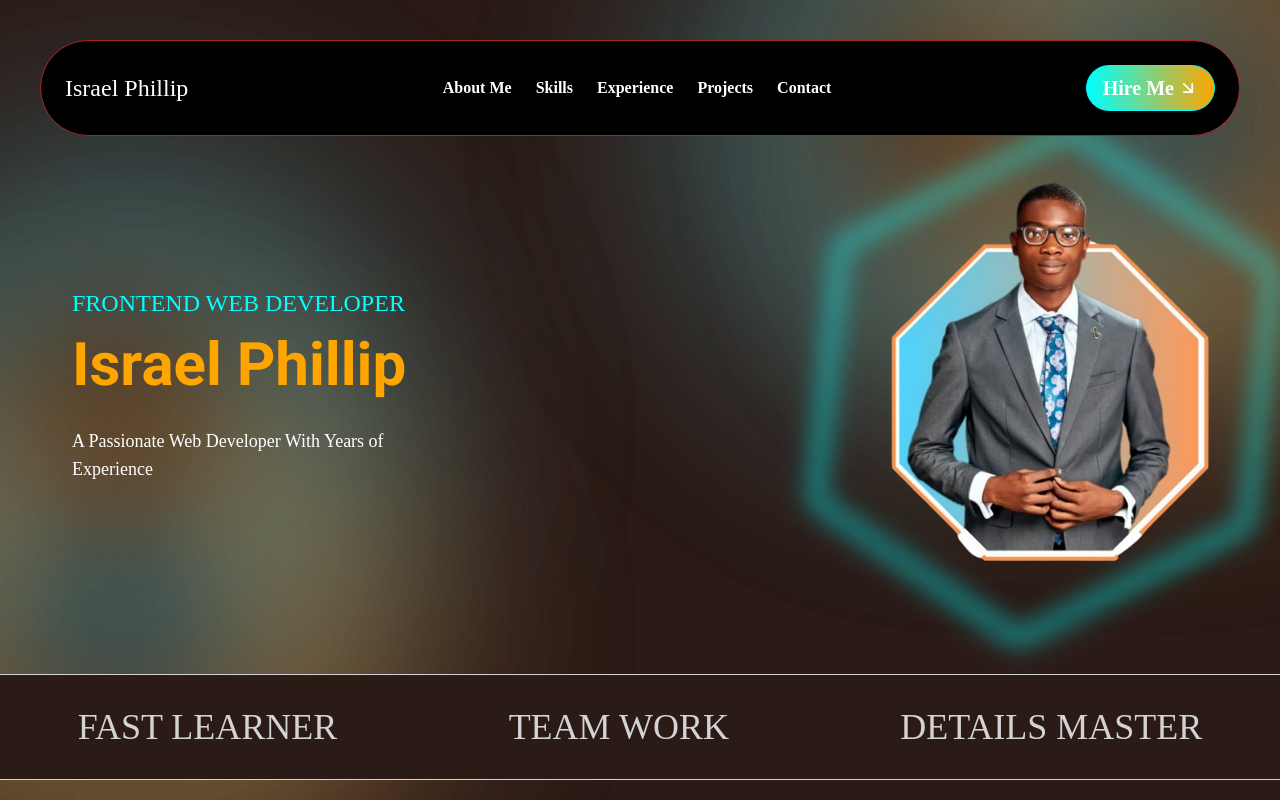
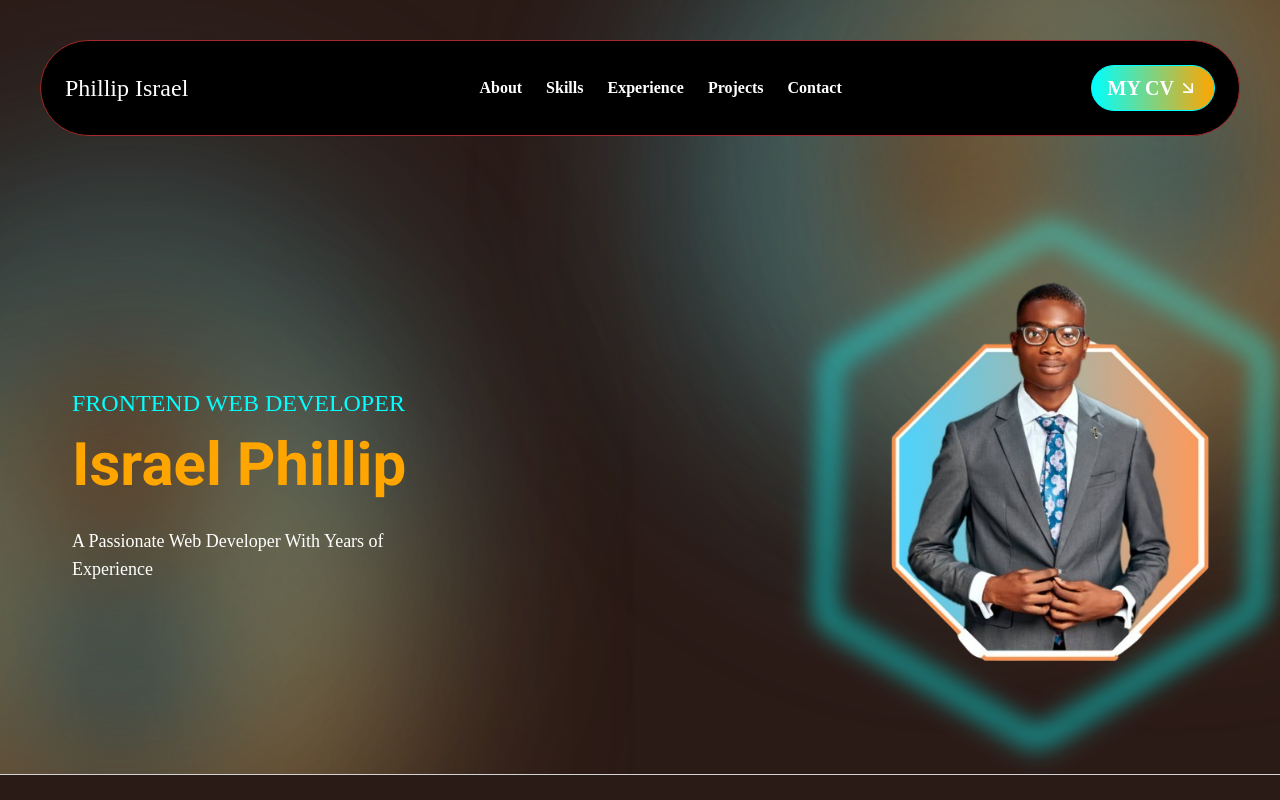
Before and after one commit to IsraelPhillip/1st-Original-Portfolio, a React (Vite) app: page / in a window 1280 px wide. Shown: the top 800 px of the page. Built offline with nearby package versions, Linux system fonts and the light colour scheme.

Commit message:
Improve mobile responsiveness and layout fixes

```diff
--- a/src/App.jsx
+++ b/src/App.jsx
@@ -16,7 +16,7 @@ import FooterMain from './components/FooterSection/FooterMain'
 function App() {
 
   return (
-    <main className='font-body'>
+    <main className='font-body pt-[100px]'>
     <NavbarMain/>
     <HeroMain/>
     <HeroGradient/>
@@ -28,7 +28,6 @@ function App() {
     <ProjectMain/>
     <ContactMeMain/>
     <FooterMain/>
-    <HelpSection/>
   </main>
   )
 }
--- a/src/components/ContactMeSection/ContactSocial.jsx
+++ b/src/components/ContactMeSection/ContactSocial.jsx
@@ -6,9 +6,9 @@ import { FaInstagram } from "react-icons/fa";
 const ContactSocial = () => {
   return (
     <div className='flex gap-4'>
-      <SingleContactSocial Link='#' Icon={FiGithub} />
+      <SingleContactSocial Link='https://github.com/IsraelPhillip' Icon={FiGithub} />
       <SingleContactSocial Link='#' Icon={FaLinkedinIn} />
-      <SingleContactSocial Link='#' Icon={FaInstagram} />
+      <SingleContactSocial Link='https://www.instagram.com/israelphill' Icon={FaInstagram} />
 
     </div>
   )
--- a/src/components/HeroSection/HeroMain.jsx
+++ b/src/components/HeroSection/HeroMain.jsx
@@ -8,7 +8,7 @@ const HeroMain = () => {
   return (
     <div className="pt-40 pb-16 relative">
       <HeroGradient />
-      <div className="flex md:flex-row sm:flex-col max-w-[1200px] mx-auto justify-between items-center px-4">
+      <div className="flex flex-col md:flex-row max-w-[1200px] mx-auto justify-between items-center px-4 gap-10">
         <HeroText />
         <HeroPic />
       </div>
--- a/src/components/HeroSection/HeroPic.jsx
+++ b/src/components/HeroSection/HeroPic.jsx
@@ -11,7 +11,8 @@ const HeroPic = () => {
     whileInView='show'
     viewport={{once: false, amount: 0}}
     className="h-full flex items-center justify-center relative">
-      <img src="/mycyanphoto.png" alt="Phillip Israel" className="max-h-[450px] w-auto" />
+      <img src="/mycyanphoto.png" alt="Phillip Israel" className="max-h-[450px] w-full max-w-[300px] sm:max-w-[400px] md:max-w-[450px] object-contain" />
+
       <div className="absolute -z-10 flex items-center justify-center animate-pulse">
         <PiHexagonThin className="min-h-[600px] md:h-[90%] sm:h-[120%] w-auto text-cyan blur-md animate-[spin_20s_linear_infinite]" />
       </div>
--- a/src/components/HeroSection/SubHeroSection.jsx
+++ b/src/components/HeroSection/SubHeroSection.jsx
@@ -1,9 +1,9 @@
 import React from 'react'
 
 const SubHeroSection = () => {
-  return <div className='w-full border-y border-lightGrey text-lightGrey flex justify-around uppercase xl:text-4xl md:text-2xl sm:text-4xl py-8 items-center gap-4 bg-darkBrown '>
-      <p className='md:block sm:hidden'>Fast Learner</p>
-      <p className='md:block sm:hidden'>Team Work</p>
+  return <div className='w-full border-y border-lightGrey text-lightGrey flex flex-wrap justify-around uppercase text-center xl:text-2xl md:text-2xl sm:text-4xl py-8 items-center gap-4 bg-darkBrown '>
+      <p className='md:block hidden'>Fast Learner</p>
+      <p className='md:block hidden'>Team Work</p>
       <p>Details Master</p>
 
     </div>
--- a/src/components/Navbar/NavbarBtn.jsx
+++ b/src/components/Navbar/NavbarBtn.jsx
@@ -3,12 +3,18 @@ import { FiArrowDownRight } from "react-icons/fi";
 
 const NavbarBtn = () => {
   return (
-    <button className="px-4 py-2 rounded-full text-xl font-bold text-white border-cyan border flex items-center gap-1 bg-gradient-to-r from-cyan to-orange hover:border-orange hover:shadow-cyanShadow hover:scale-110 transition-all duration-500">
-      Hire Me
+
+    <a href="">
+    <button className="px-4 py-2 rounded-full text-xl font-bold text-white cursor-pointer border-cyan border flex items-center gap-1 bg-gradient-to-r from-cyan to-orange hover:border-orange hover:shadow-cyanShadow hover:scale-110 transition-all duration-500">
+      MY CV
       <div className="hidden sm:block">
         <FiArrowDownRight />
       </div>
     </button>
+    </a>
+
+
+
   );
 };
 
--- a/src/components/Navbar/NavbarLinks.jsx
+++ b/src/components/Navbar/NavbarLinks.jsx
@@ -1,7 +1,7 @@
 import React from 'react';
 import {Link} from 'react-scroll'
 const links = [
-  { link: 'About Me', section: 'about' },
+  { link: 'About', section: 'about' },
   { link: 'Skills', section: 'skills' },
   { link: 'Experience', section: 'experience' },
   { link: 'Projects', section: 'projects' },
@@ -11,10 +11,10 @@ const links = [
 const NavbarLinks = ({ isMobile = false }) => {
   return (
     <ul
-      className={`flex ${
+      className={`w-full max-w-xs mx-auto flex ${
         isMobile
           ? 'flex-col items-center bg-cyan/30 backdrop-blur-lg py-4 rounded-xl'
-          : 'flex-row'
+          : 'flex-row w-full '
       } gap-6 text-white font-bold text-md text-center`}
     >
       {links.map((link, index) => (
--- a/src/components/Navbar/NavbarLogo.jsx
+++ b/src/components/Navbar/NavbarLogo.jsx
@@ -3,7 +3,7 @@ import React from 'react';
 const NavbarLogo = () => {
   return (
     <div>
-      <h1 className="text-2xl text-white hidden md:block">Israel Phillip</h1>
+      <h1 className="text-2xl text-white hidden md:block">Phillip Israel</h1>
       <h1 className="font-special text-white font-extrabold text-4xl block md:hidden">P.I</h1>
     </div>
   );
--- a/src/components/Navbar/NavbarMain.jsx
+++ b/src/components/Navbar/NavbarMain.jsx
@@ -9,22 +9,17 @@ const NavbarMain = () => {
   const toggleMenu = () => setMenuOpen(!menuOpen);
 
   return (
-    <nav className="fixed z-20 w-full px-4 top-0 left-1/2 -translate-x-1/2 pt-10">
+<nav className="fixed z-20 w-full px-4 top-0 left-1/2 -translate-x-1/2 pt-6 sm:pt-8 md:pt-10 overflow-x-hidden">
       <div className="flex justify-between items-center w-full max-w-[1200px] mx-auto bg-black p-6 rounded-full border border-brown">
-        {/* Left: Logo */}
         <NavbarLogo />
 
-        {/* Center: Links (desktop), hidden in mobile */}
         <div className={`hidden lg:block`}>
           <NavbarLinks />
         </div>
 
-        {/* Right: Button and Toggle */}
         <div className="flex items-center gap-4">
-          {/* Always show the button */}
           <NavbarBtn />
 
-          {/* Only show toggle on small screens */}
           <div className="lg:hidden flex items-center justify-center w-12 h-12 bg-black border border-orange rounded-full">
             <button onClick={toggleMenu} className="text-2xl text-white">
               <GiHamburgerMenu />
@@ -33,7 +28,6 @@ const NavbarMain = () => {
         </div>
       </div>
 
-      {/* Mobile Menu Dropdown */}
       {menuOpen && (
         <div className="lg:hidden sm:block mt-2">
           <NavbarLinks isMobile />
--- a/src/components/ProjectSection/ProjectMain.jsx
+++ b/src/components/ProjectSection/ProjectMain.jsx
@@ -38,7 +38,7 @@ const projects=[
 ]
 const ProjectMain = () => {
   return (
-    <div id='projects' className='max-w[1200px] mx-auto px-4'>
+    <div id='projects' className='max-w-[1200px] mx-auto px-4'>
       <motion.div
       variants={fadeIn('up', 0.2)}
       initial='hidden'
--- a/src/index.css
+++ b/src/index.css
@@ -5,6 +5,6 @@
 @tailwind components;
 @tailwind utilities;
 
-body{
-  @apply bg-darkBrown
+body {
+  @apply bg-darkBrown overflow-x-hidden font-body;
 }
--- a/tailwind.config.js
+++ b/tailwind.config.js
@@ -38,12 +38,13 @@ export default {
         cyanShadow:'0px 0px 20px 0px rgba(94, 206, 220, 0.5)',
         cyanMediumShadow: '10px 10px 200px 150px rgba(94,206,220,0.5)',
         orangeMediumShadow:'10px 10px 200px 150px rgba(240,169,79,0.5)'
+      },
+       fontFamily:{
+        body: ['Josefine sans'],
+        special: ['Roboto']
       }
     },
-    fontFamily:{
-      body: ['Josefine sans'],
-      special: ['Roboto']
-    }
+
   },
   plugins: [],
 }
```
